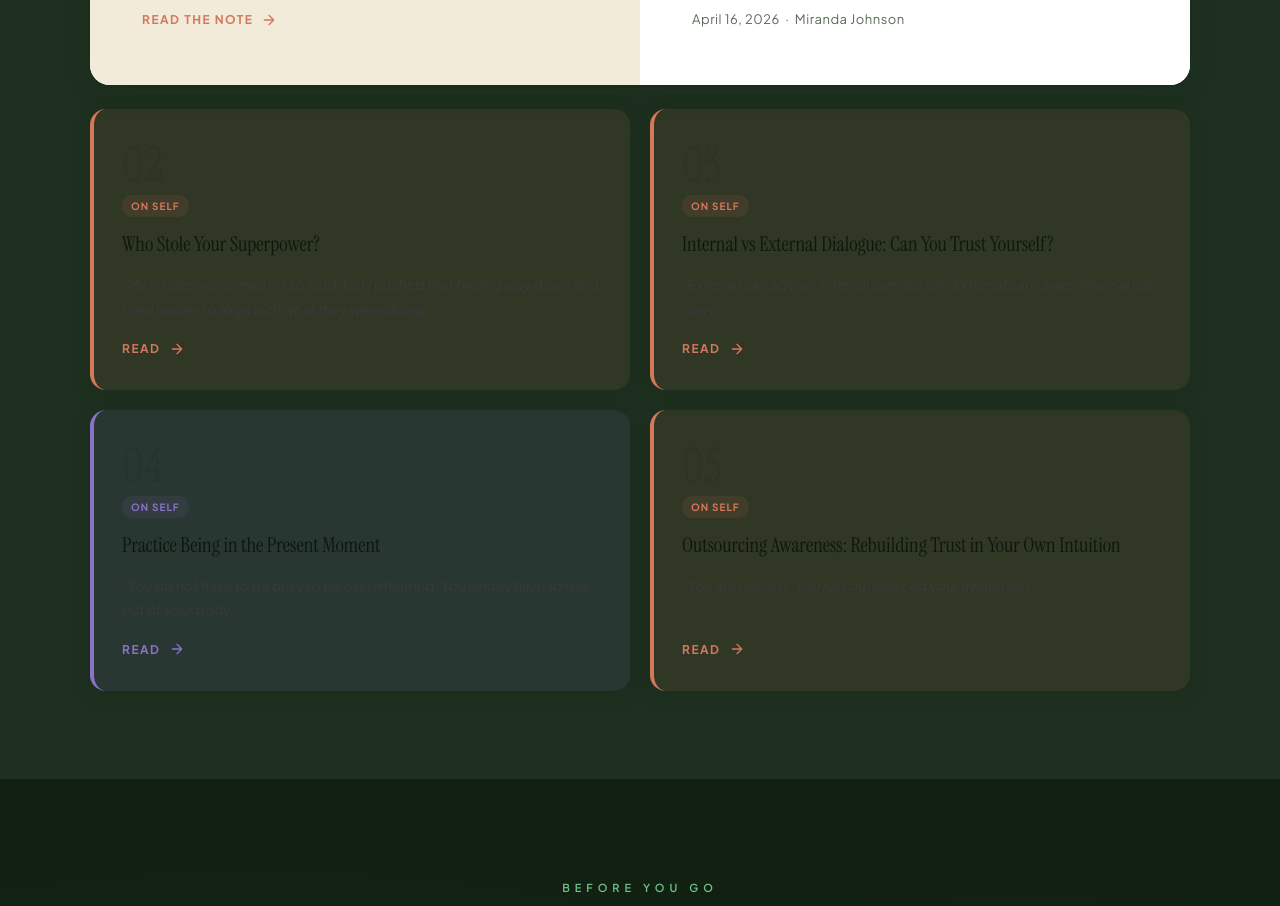
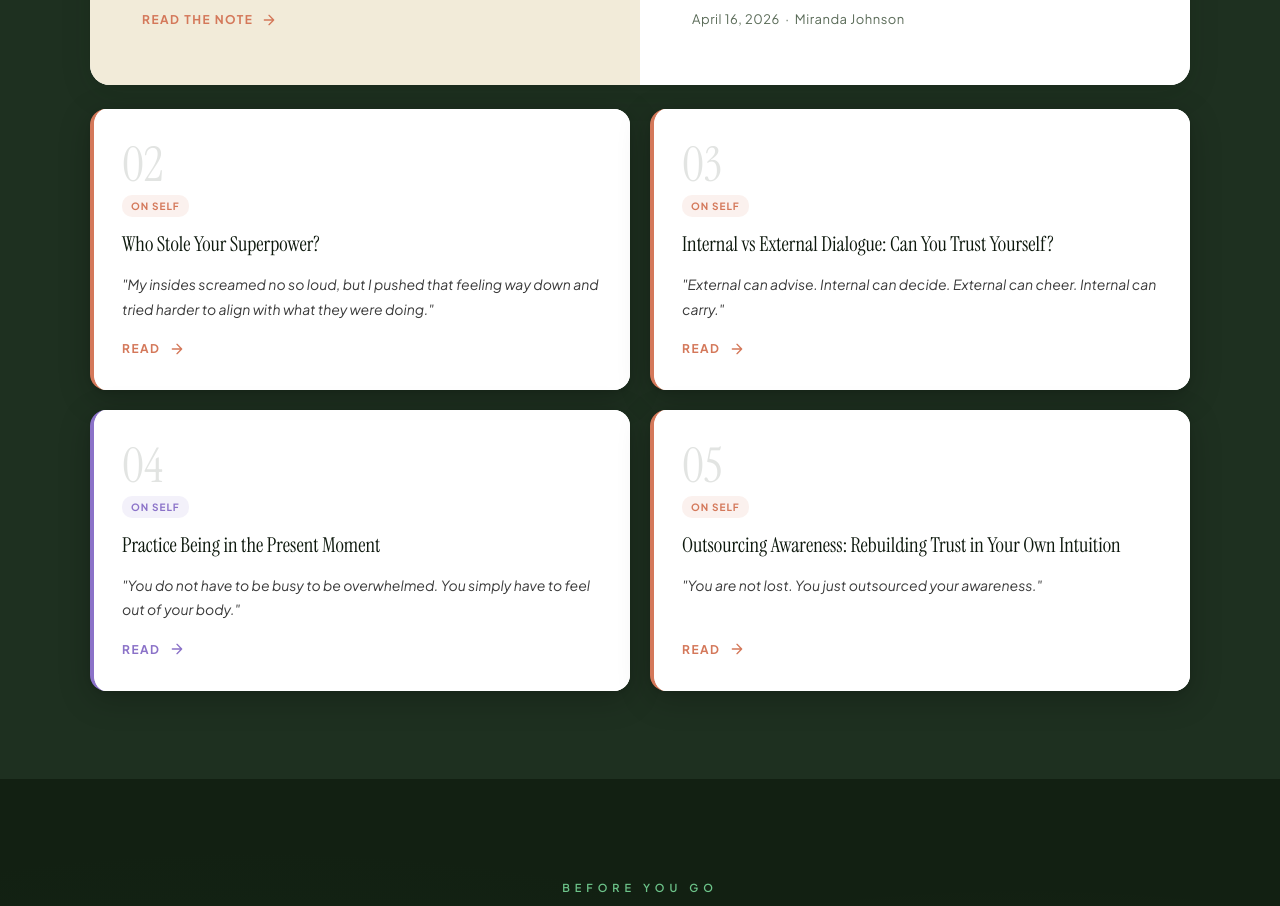
Before and after one commit to mirajocollective-bit/MiRAjO, a website: page blog.html in a window 1280 px wide. Shown: the part 1946-2852 px from the top of the page. Drawn offline with nearby package versions, Linux system fonts and the light colour scheme.

Commit message:
Force white card backgrounds and dark text with !important
CSS specificity was letting dark section bg bleed into cards.
Force background-color: #fff !important on card and card-body.
Force dark title and excerpt colors. Stronger shadow for 3D lift.

Co-Authored-By: Claude Sonnet 4.6 <noreply@anthropic.com>

```diff
--- a/blog.html
+++ b/blog.html
@@ -399,11 +399,11 @@
       gap: 20px;
     }
     .note-card {
-      background: #fff;
+      background-color: #ffffff !important;
       border-radius: 16px;
       overflow: hidden;
       text-decoration: none;
-      box-shadow: 0 6px 24px rgba(18,32,18,0.10), 0 1px 4px rgba(18,32,18,0.06);
+      box-shadow: 0 8px 32px rgba(0,0,0,0.22), 0 2px 6px rgba(0,0,0,0.10);
       transition: transform 0.25s, box-shadow 0.25s;
       display: flex;
       flex-direction: column;
@@ -415,7 +415,7 @@
     .note-card.cat-build  { border-left-color: var(--cat-business); }
     .note-card.cat-money  { border-left-color: var(--cat-finance); }
     .note-card:hover { transform: translateY(-6px); box-shadow: 0 20px 56px rgba(18,32,18,0.16), 0 4px 12px rgba(18,32,18,0.08); }
-    .note-card-body { padding: 32px 28px; display: flex; flex-direction: column; gap: 14px; flex: 1; }
+    .note-card-body { padding: 32px 28px; display: flex; flex-direction: column; gap: 14px; flex: 1; background-color: #ffffff !important; }
     .note-card-num {
       font-family: 'Instrument Serif', serif;
       font-size: 48px;
@@ -428,13 +428,13 @@
     .note-card-title {
       font-family: 'Instrument Serif', serif;
       font-size: clamp(17px, 1.6vw, 21px);
-      color: #0D180D;
+      color: #0D180D !important;
       font-weight: 400;
       line-height: 1.3;
     }
     .note-card-excerpt {
       font-size: 14px;
-      color: #3A3A3A;
+      color: #3A3A3A !important;
       line-height: 1.75;
       font-style: italic;
       flex: 1;
```
